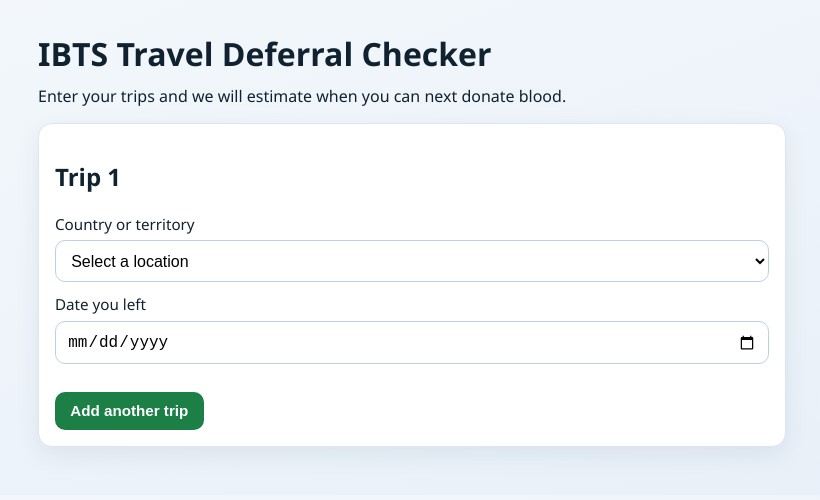
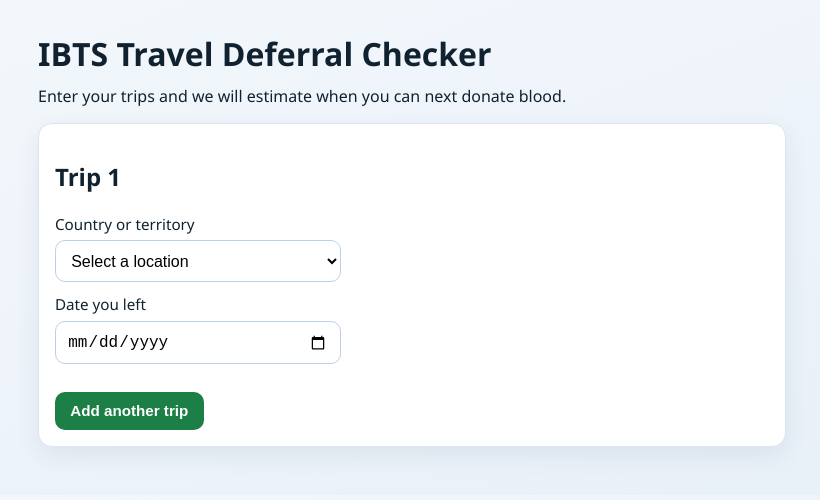
Before and after one commit to p-lu/ibts-travel-calculator, a React (Vite) app: page / in a window 1280 px wide. Shown: the top 500 px of the page, without its empty margins (228-1048 px from the left). Built offline with nearby package versions, Linux system fonts and the light colour scheme.

Commit message:
Update styling + longest wait text

```diff
--- a/src/App.jsx
+++ b/src/App.jsx
@@ -106,7 +106,6 @@
     }
 
     let latestDate = null;
-    let latestReason = "";
     let latestCountry = "";
 
     selectedRules.forEach(({ trip, rule }) => {
@@ -119,7 +118,6 @@
         const candidate = addDays(leaveDate, deferral.days);
         if (!latestDate || candidate > latestDate) {
           latestDate = candidate;
-          latestReason = deferral.reason;
           latestCountry = trip.country;
         }
       });
@@ -149,7 +147,6 @@
     return {
       type: "eligible_later",
       date: latestDate,
-      reason: latestReason,
       country: latestCountry,
       guidance,
     };
@@ -276,7 +273,7 @@
                 You can next donate on <strong>{formatDate(result.date)}</strong>.
               </p>
               <p className="detail">
-                Longest deferral came from travel to {result.country} ({result.reason}).
+                Your latest wait period is based on your trip to <strong>{result.country}</strong>.
               </p>
             </>
           )}
--- a/src/styles.css
+++ b/src/styles.css
@@ -51,14 +51,15 @@
 
 /* Form controls */
 label {
-  display: block;
+  display: flex;
+  flex-direction: column;
   font-size: 0.95rem;
   margin-top: 0.75rem;
 }
 
 select,
 input {
-  width: 100%;
+  width: 40%;
   margin-top: 0.35rem;
   padding: 0.65rem 0.7rem;
   border: 1px solid #bdd0e6;
```
